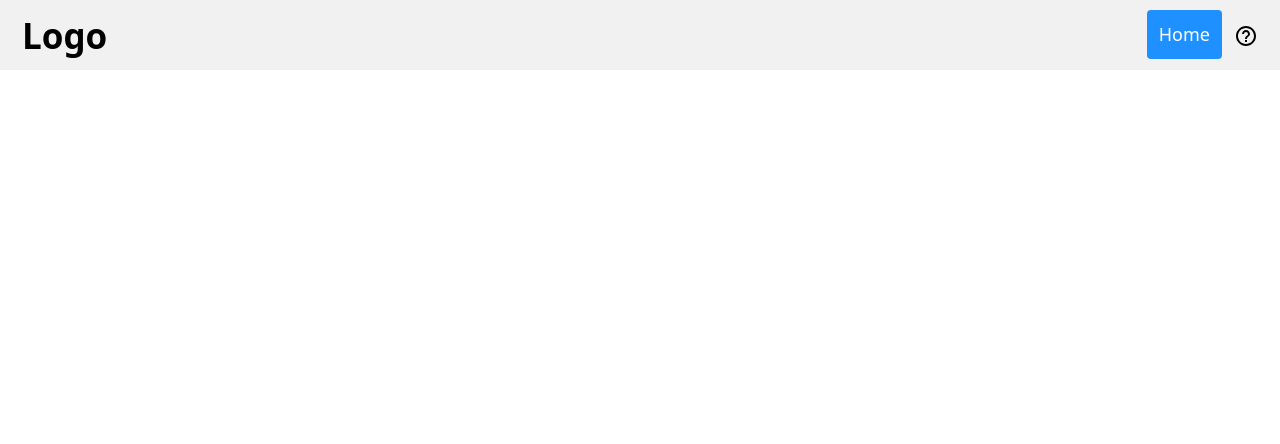
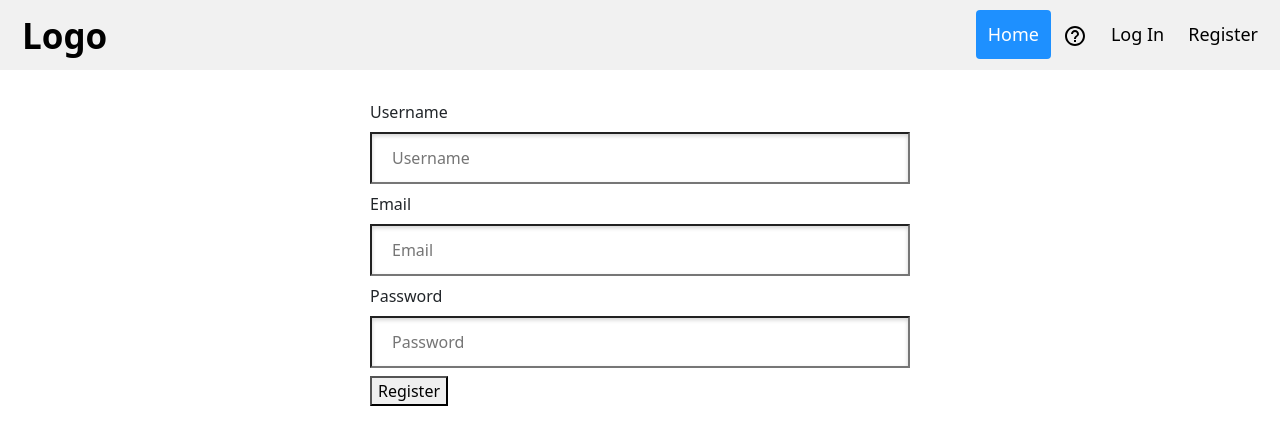
Before and after one commit to jessicawaz/Inventory-App, a React (Create React App) app in the folder frontend/: page /register in a window 1280 px wide. Shown: the top 444 px of the page. Built offline with nearby package versions, Linux system fonts and the light colour scheme; no server answers.

Commit message:
register frontend

```diff
--- a/frontend/src/components/Authentication/Register/Register.css
+++ b/frontend/src/components/Authentication/Register/Register.css
@@ -0,0 +1,13 @@
+form {
+    padding: 100px 50px;
+    margin: auto;
+    width: 50%;
+}
+
+input {
+    width: 100%;
+    margin: 8px 0;
+    padding: 12px 20px;
+    display: inline-block;
+    box-shadow: inset 0 2px 4px 0 lightgray;
+}
--- a/frontend/src/components/Authentication/Register/Register.js
+++ b/frontend/src/components/Authentication/Register/Register.js
@@ -1,43 +1,53 @@
 import React, { useState, useEffect } from "react";
 import axios from "axios";
+import "../Register/Register.css";
 
 const Register = () => {
   const [name, setName] = useState("");
   const [email, setEmail] = useState("");
   const [password, setPassword] = useState("");
 
-  useEffect(() => {
-    axios.post("http://localhost:5000/users", {
-      name: name,
-      email: email,
-      password: password,
-    });
-  }, [name, email, password]);
+  const registerHandler = (e) => {
+    e.preventDefault();
+    axios
+      .post("http://localhost:5000/users", {
+        name: name,
+        email: email,
+        password: password,
+      })
+      .then(console.log(name, email, password));
+  };
 
   return (
     <div>
       <form>
+        <label htmlFor="name">Username</label>
         <input
           type="text"
           name="name"
           value={name}
           placeholder="Username"
-          onChange={(e) => setName(e)}
+          onChange={(e) => setName(e.target.value)}
         />
+
+        <label htmlFor="email">Email</label>
         <input
           type="text"
           name="email"
           value={email}
           placeholder="Email"
-          onChange={(e) => setEmail(e)}
+          onChange={(e) => setEmail(e.target.value)}
         />
+
+        <label htmlFor="password">Password</label>
         <input
           type="text"
           name="password"
           value={password}
           placeholder="Password"
-          onChange={(e) => setPassword(e)}
+          onChange={(e) => setPassword(e.target.value)}
         />
+        <button onClick={registerHandler}>Register</button>
       </form>
     </div>
   );
--- a/frontend/src/components/Navbar/Navbar.js
+++ b/frontend/src/components/Navbar/Navbar.js
@@ -17,6 +17,10 @@ const Navbar = () => {
           <a href="/help">
             <Help />
           </a>
+
+          <a href="/login">Log In</a>
+
+          <a href="/register">Register</a>
         </div>
       </div>
     </div>
```
